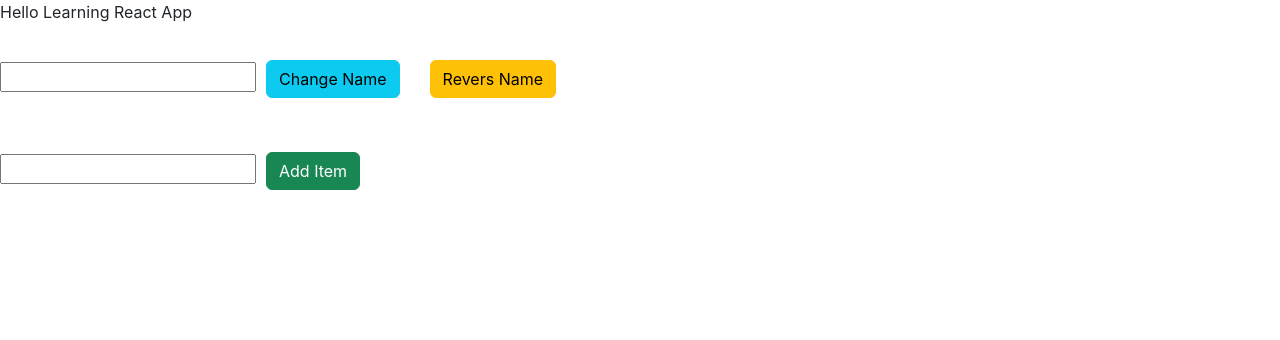
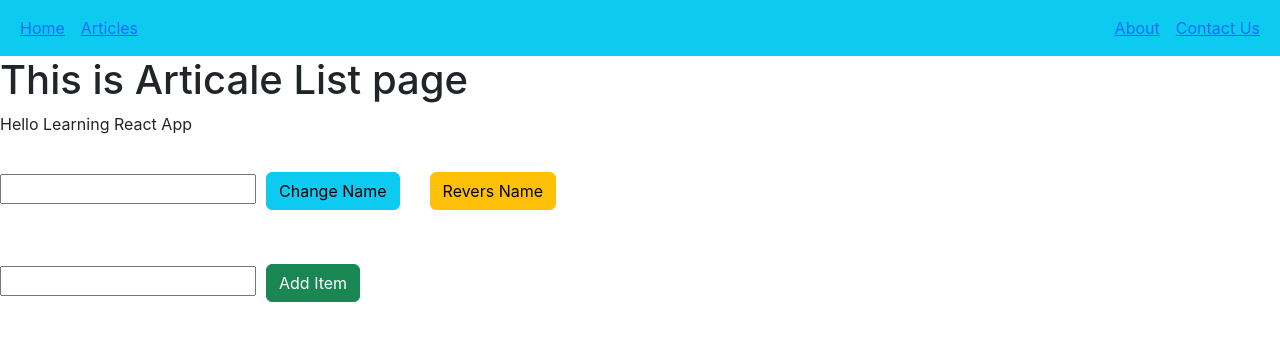
Before and after one commit to Dipak5487/reactlearning, a React (Create React App) app: page /articles in a window 1280 px wide. Shown: the top 340 px of the page. Built offline with nearby package versions, Linux system fonts and the light colour scheme.

Commit message:
Added NavBar

```diff
--- a/package.json
+++ b/package.json
@@ -11,7 +11,9 @@
     "jquery": "^3.6.1",
     "popper.js": "^1.16.1",
     "react": "^18.2.0",
+    "react-bootstrap": "^2.5.0",
     "react-dom": "^18.2.0",
+    "react-router-dom": "^6.4.1",
     "react-scripts": "5.0.1",
     "web-vitals": "^2.1.4"
   },
--- a/src/App.css
+++ b/src/App.css
@@ -25,7 +25,7 @@
 }
 
 .App-link {
-  color: #61dafb;
+  color: #131414;
 }
 
 @keyframes App-logo-spin {
--- a/src/App.js
+++ b/src/App.js
@@ -2,11 +2,25 @@ import logo from './logo.svg';
 import './App.css';
  import ToDo from './Components/ToDoComponent/ToDo';
 import Greating from './Components/Greating';
-
+import { BrowserRouter,Routes,Route } from 'react-router-dom'
+import HomePage from './Pages/HomePages/HomePage'
+import AboutPage from './Pages/AboutPage/AboutPages'
+import ArticleListPage from './Pages/ArticlePage/ArticleListPage'
+import ArticlePage from './Pages/ArticlePage/ArticlePage'
+import NavBar from './NavBar/NavBar';
 function App() {
 
   return (
     <>
+    <BrowserRouter>
+    <NavBar/>
+      <Routes>
+        <Route path="/" element={<HomePage/>}/>
+        <Route path="/about" element={<AboutPage/>}/>
+        <Route path="/articles" element={<ArticleListPage/>}/>
+        <Route path="/article" element={<ArticlePage/>}/>
+      </Routes>
+      </BrowserRouter>
     <Greating/>
     <br/>
     <br/>
--- /dev/null
+++ b/src/NavBar/NavBar.js
@@ -0,0 +1,28 @@
+import React from 'react'
+import { Link } from 'react-router-dom'
+import NavBars from 'react-bootstrap/Navbar'
+import Nav from 'react-bootstrap/Nav'
+import { Container } from 'react-bootstrap'
+import { Form } from 'react-router-dom'
+import Button from 'react-bootstrap/Button'
+const NavBar = () => {
+    return (
+        <NavBars bg="info"  expand="lg">
+            <Container fluid>
+                <NavBars.Collapse id="navbarScroll">
+                    <Nav className="me-auto">
+                        <Nav.Link ><Link to="/">Home</Link></Nav.Link>
+                        <Nav.Link ><Link to="/articles">Articles</Link></Nav.Link>
+                    </Nav>
+                    <Nav>
+                        <Nav.Link><Link to="/about">About</Link></Nav.Link>
+                        <Nav.Link> <Link to="/contectUs">Contact Us</Link></Nav.Link>
+                    </Nav>
+                </NavBars.Collapse>
+            </Container>
+        </NavBars>
+
+    )
+}
+
+export default NavBar
--- /dev/null
+++ b/src/Pages/AboutPage/AboutPages.js
@@ -0,0 +1,11 @@
+import React from 'react'
+
+const AboutPages = () => {
+  return (
+    <div>
+      <h1> This is about pages</h1>
+    </div>
+  )
+}
+
+export default AboutPages
--- /dev/null
+++ b/src/Pages/ArticlePage/ArticleListPage.js
@@ -0,0 +1,11 @@
+import React from 'react'
+
+const ArticleListPage = () => {
+  return (
+    <div>
+      <h1>This is Articale List page</h1>
+    </div>
+  )
+}
+
+export default ArticleListPage
--- /dev/null
+++ b/src/Pages/ArticlePage/ArticlePage.js
@@ -0,0 +1,11 @@
+import React from 'react'
+
+const ArticlePage = () => {
+  return (
+    <div>
+      <h1> THis is Articale</h1>
+    </div>
+  )
+}
+
+export default ArticlePage
--- /dev/null
+++ b/src/Pages/HomePages/HomePage.js
@@ -0,0 +1,11 @@
+import React from 'react'
+
+const HomePage = () => {
+  return (
+    <div>
+      <h1> THis is hoem Page</h1>
+    </div>
+  )
+}
+
+export default HomePage
```
Also changed, not shown: src/NavBar/NavBar.css (added), 1 other file (tests, documents, lock files or other folders).
